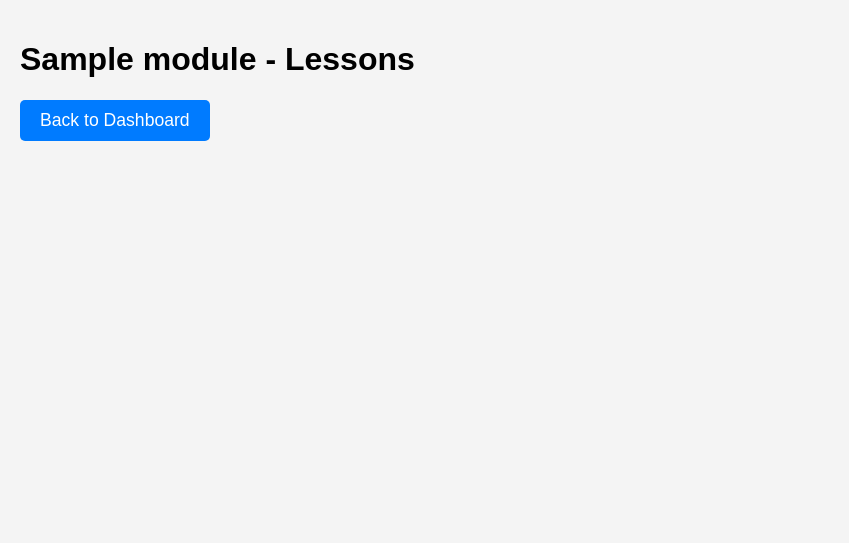
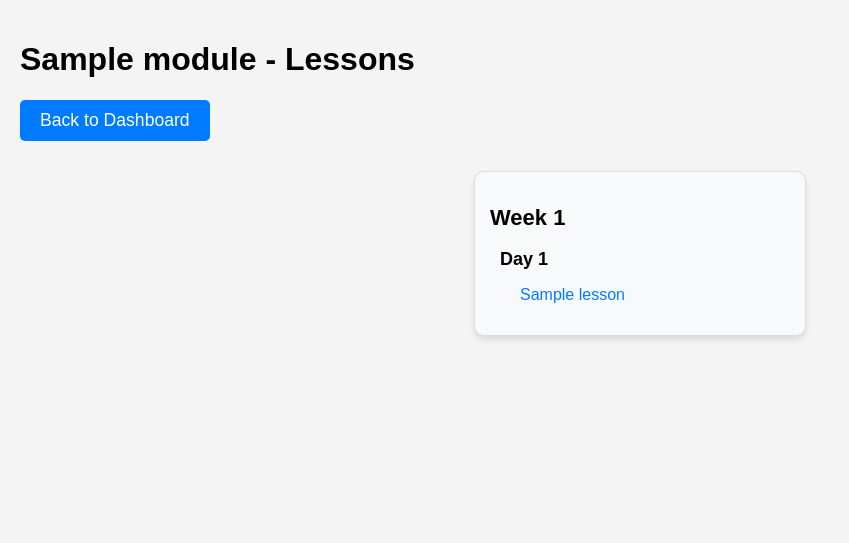
Before and after one commit to BarsilNzola/skill-development-and-certification, a Django app: page /users/module/1/lessons/ in a window 1280 px wide. Shown: the part 74-617 px from the top of the page, without its empty margins (0-849 px from the left). Run offline with Django 5.2, Linux system fonts and the light colour scheme; a user stored in the database is signed in; tables that the repository leaves empty hold one stand-in row (values such as "Sample post").

Commit message:
duplicate lessons

```diff
--- a/core/views.py
+++ b/core/views.py
@@ -91,7 +91,7 @@ def update_profile_picture(request):
 def module_lessons_view(request, module_id):
     try:
         module = Module.objects.get(id=module_id)
-        lessons = module.lessons.all()
+        lessons = module.lessons.order_by('week', 'day')
 
          # Group lessons by week
         lessons_by_week = {}
--- a/templates/module_lessons.html
+++ b/templates/module_lessons.html
@@ -26,6 +26,6 @@
         </div>
       </div>
     {% endfor %}
-</div>
+  </div>
 
 {% endblock %}
--- a/users/views.py
+++ b/users/views.py
@@ -130,8 +130,25 @@ def update_profile_picture(request):
 def module_lessons_view(request, module_id):
     try:
         module = Module.objects.get(id=module_id)
-        lessons = module.lessons.all()
-        return render(request, 'module_lessons.html', {'module': module, 'lessons': lessons})
+        lessons = module.lessons.order_by('week', 'day')
+
+         # Group lessons by week
+        lessons_by_week = {}
+        for lesson in lessons:
+        # Assuming you have a way to associate lessons with weeks
+            week = lesson.week
+            day = lesson.day
+
+            if week not in lessons_by_week:
+                lessons_by_week[week] = {}
+
+            # Add lesson to the correct day
+            if day not in lessons_by_week[week]:
+                lessons_by_week[week][day] = []
+
+            lessons_by_week[week][day].append(lesson)
+
+        return render(request, 'module_lessons.html', {'module': module, 'lessons_by_week': lessons_by_week})
     except Module.DoesNotExist:
         return HttpResponseNotFound("Module not found")
 
```
Also changed, not shown: populate_data.py (+7 -0 lines).
